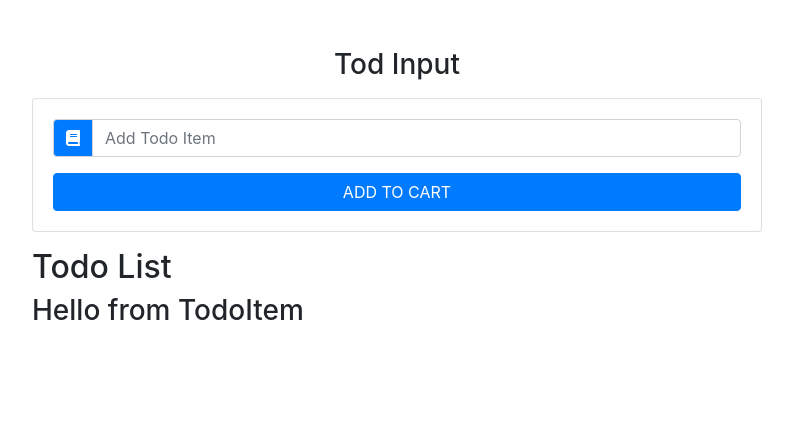
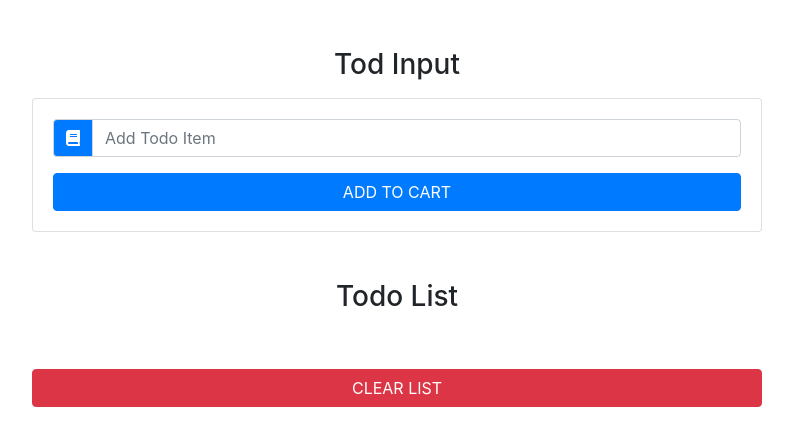
Before and after one commit to locaulker/todo-list-tutorial-two, a React (Create React App) app: page / in a window 1280 px wide. Shown: the top 446 px of the page, without its empty margins (243-1036 px from the left). Built offline with nearby package versions, Linux system fonts and the light colour scheme.

Commit message:
added ToloList Functionality

```diff
--- a/src/components/TodoList.js
+++ b/src/components/TodoList.js
@@ -1,13 +1,32 @@
 import React, { Component } from "react"
-import Item from "./TodoItem"
+// import Item from "./TodoItem"
+import TodoItem from "./TodoItem"
 
 class TodoList extends Component {
   render() {
+    const { items, clearList, handleDelete, handleEdit } = this.props
+
     return (
-      <section>
-        <h2>Todo List</h2>
-        <Item />
-      </section>
+      <ul className="list-group my-5">
+        <h3 className="text-capitalize text-center">Todo List</h3>
+        {items.map(item => {
+          return (
+            <TodoItem
+              key={item.id}
+              title={item.title}
+              handleDelete={() => handleDelete(item.id)}
+              handleEdit={() => handleEdit(item.id)}
+            />
+          )
+        })}
+        <button
+          type="button"
+          className="btn btn-danger btn-block text-uppercase mt-5"
+          onClick={clearList}
+        >
+          Clear List
+        </button>
+      </ul>
     )
   }
 }
```
